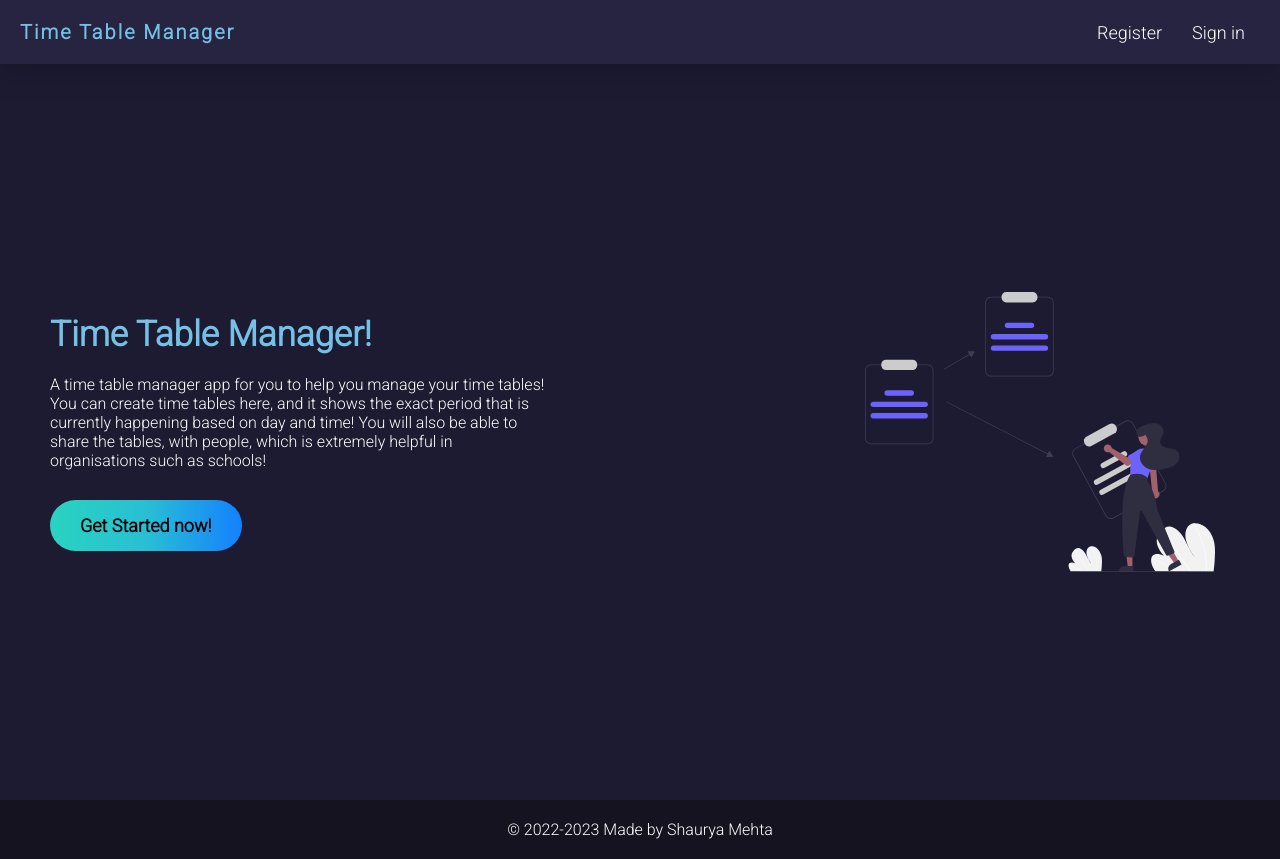
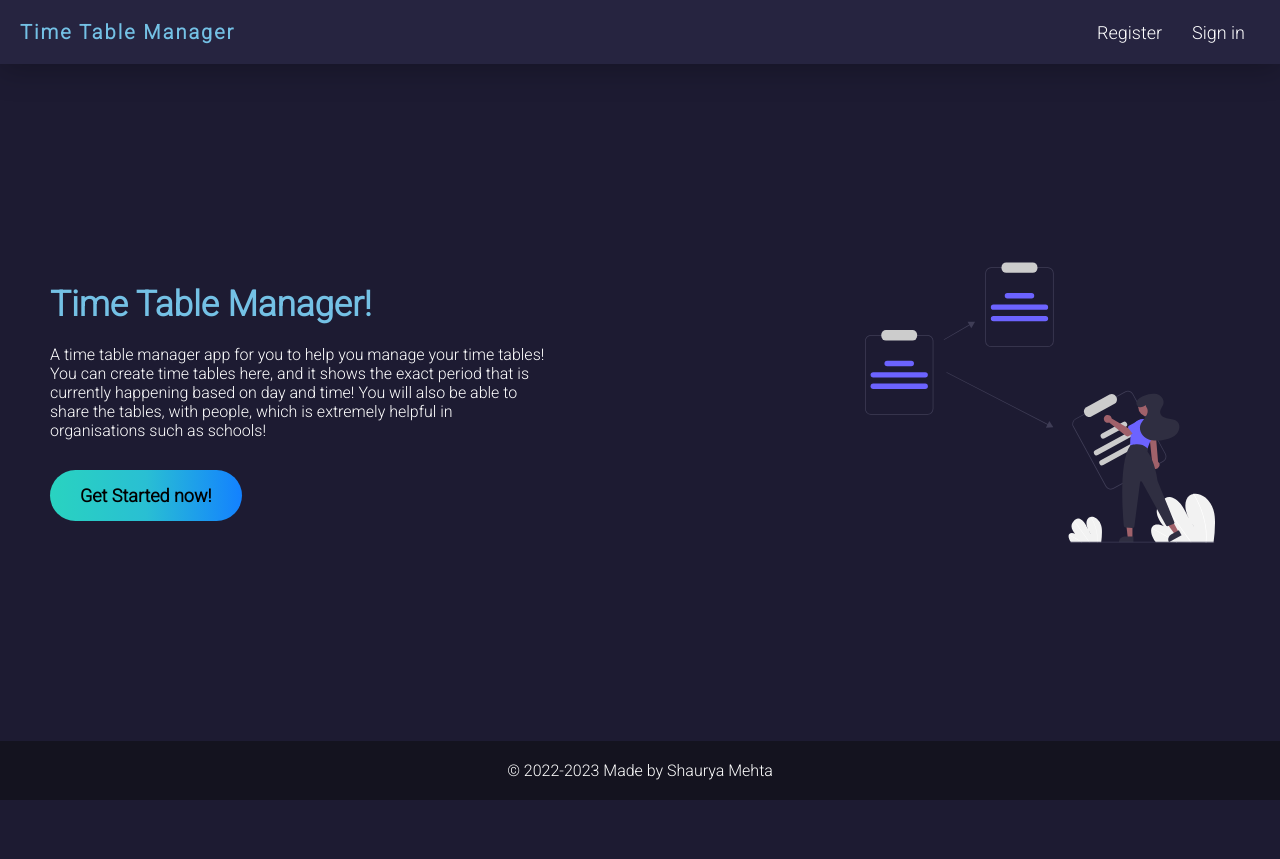
Before and after one commit to smeh09/time_saver_client, a React (Create React App) app: page / in a window 1280 px wide. After the commit the page ends 800 px from the top, so only its background shows below. Built offline with nearby package versions, Linux system fonts and the light colour scheme; no server answers.

Commit message:
working ?

```diff
--- a/src/components/home/styles/home.css
+++ b/src/components/home/styles/home.css
@@ -3,7 +3,7 @@
   align-items: center;
   justify-content: space-between;
   padding: 100px 50px;
-  min-height: calc(100vh - 264px);
+  min-height: calc(100vh - 325px);
 }
 
 .home-page-img {
@@ -41,9 +41,10 @@
   transform: translate(0, -3px);
 }
 
-@media screen and (max-width: 1400px) {
+@media screen and (max-width: 1450px) {
   .home-page-img {
     width: 350px;
+    min-height: calc(100vh - 353px) !important;
   }
   .text {
     width: 500px;
--- a/src/components/styles/authenticate.css
+++ b/src/components/styles/authenticate.css
@@ -1,5 +1,6 @@
 #authentication-modal-outer {
-  min-height: calc(100vh - 164px);
+  min-height: calc(100vh - 253px);
+  margin: 30px;
 }
 
 #authentication-modal-inner {
@@ -85,3 +86,12 @@ form {
 #authenticate-submit-button:hover {
   transform: translate(0, 22px);
 }
+
+@media screen and (max-width: 370px) {
+  #authentication-modal-inner {
+    width: 95%;
+  }
+  .authenticate-form-control-input {
+    width: 85%;
+  }
+}
```
